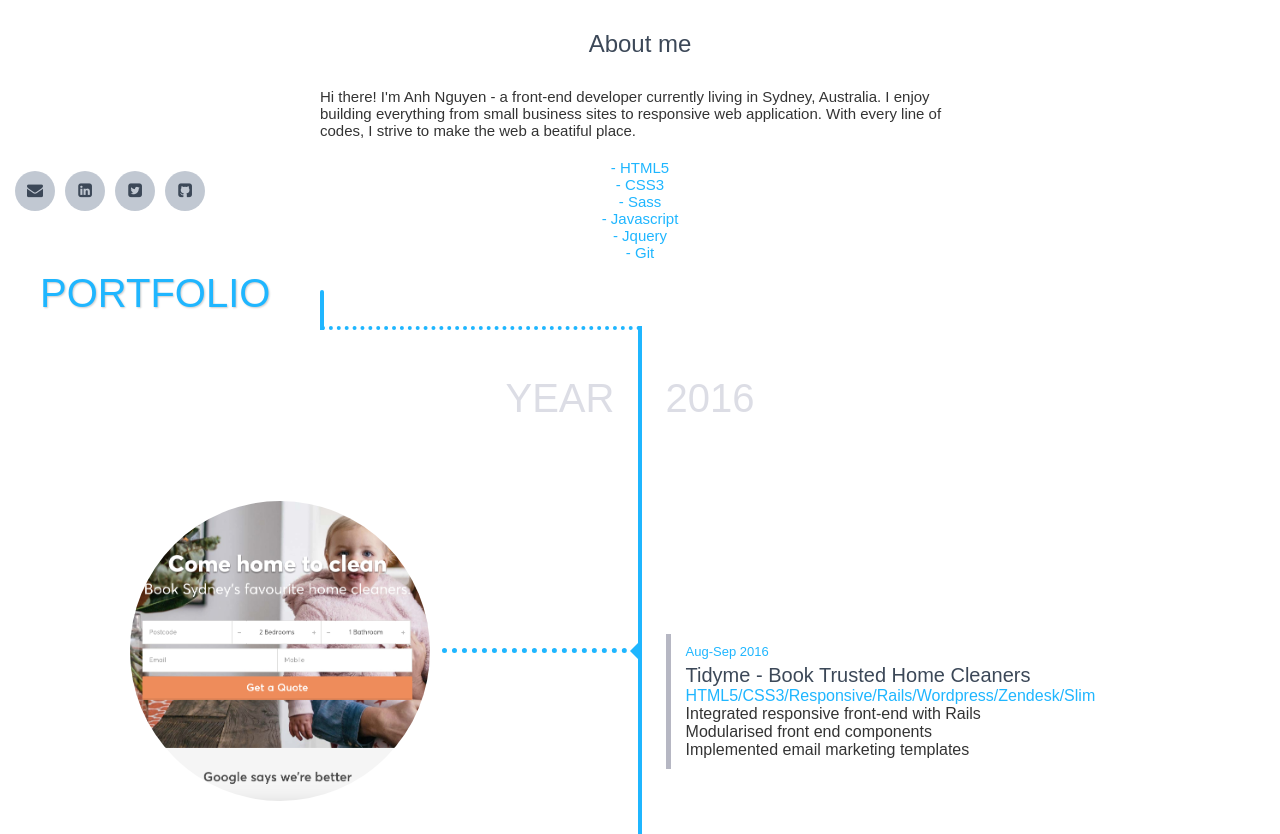
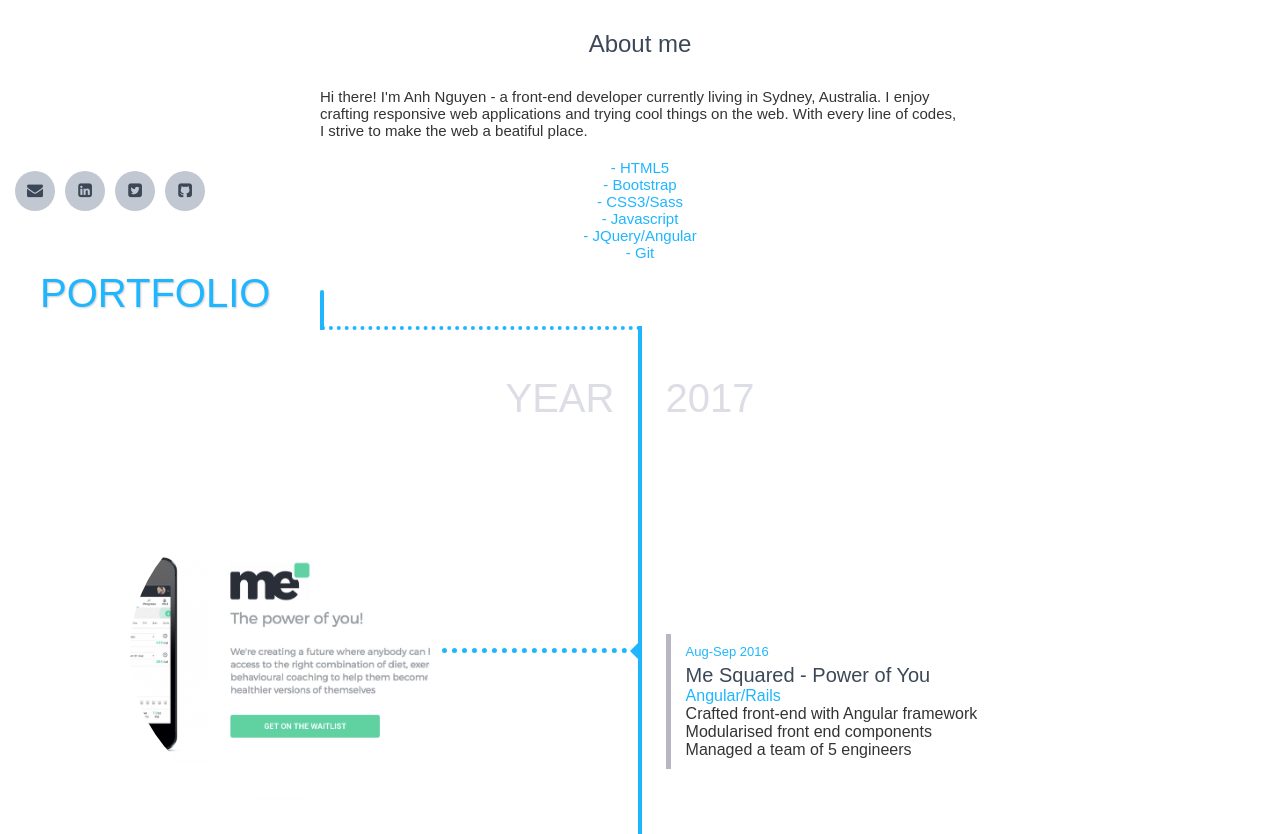
Before and after one commit to anhnguyen0110/anhnguyen, a plain HTML site: page index.html in a window 1280 px wide. Shown: the top 834 px of the page. Drawn offline with nearby package versions, Linux system fonts and the light colour scheme; files whose address does not match are found by name.

Commit message:
added me2

```diff
--- a/index.html
+++ b/index.html
@@ -1,5 +1,6 @@
 <!DOCTYPE html>
 <html lang="en">
+
 <head>
   <title>Anh Nguyen - Front-end Wed Developer</title>
   <meta charset="UTF-8" />
@@ -15,17 +16,18 @@
         <![endif]-->
   <script type="text/javascript" src="js/modernizr.custom.11333.js"></script>
 </head>
+
 <body>
   <div class="container">
 
     <h1>About me</h1>
-            <p class="custom-text-block">Hi there! I'm Anh Nguyen - a front-end developer currently living in Sydney, Australia. I enjoy building everything from small business sites to responsive web application. With every line of codes, I strive to make the web a beatiful place.</p>
+    <p class="custom-text-block">Hi there! I'm Anh Nguyen - a front-end developer currently living in Sydney, Australia. I enjoy crafting responsive web applications and trying cool things on the web. With every line of codes, I strive to make the web a beatiful place.</p>
     <ul class="custom-list">
       <li>- HTML5</li>
-                <li>- CSS3</li>
-                <li>- Sass</li>
+      <li>- Bootstrap</li>
+      <li>- CSS3/Sass</li>
       <li>- Javascript</li>
-                <li>- Jquery</li>
+      <li>- JQuery/Angular</li>
       <li>- Git</li>
     </ul>
     <h2 class="custom-subtitle">Portfolio</h2>
@@ -36,7 +38,37 @@
       <a href="https://github.com/anhnguyen0110" target="_blank"><i class="fa fa-github-square"></i></a>
     </div>
 
+
     <div id="custom-container" class="custom-container">
+      <div class="custom-row">
+        <div class="custom-left">
+          <h2 id="november">Year</h2>
+        </div>
+        <div class="custom-right">
+          <h2>2017</h2>
+        </div>
+      </div>
+
+      <!-- Me2 -->
+      <div class="custom-row custom-large">
+        <div class="custom-left">
+          <a href="http://www.me2.xyz/" target="_blank" class="custom-circle custom-circle-14">Me Squared - Power of You</a>
+        </div>
+        <div class="custom-right">
+          <h3>
+            <span>Aug-Sep 2016</span>
+            <a href="http://www.me2.xyz/" target="_blank">Me Squared - Power of You</a>
+            <ul>
+              <li class="hightlight">Angular/Rails</li>
+              <li>Crafted front-end with Angular framework</li>
+              <li>Modularised front end components</li>
+              <li>Managed a team of 5 engineers</li>
+            </ul>
+          </h3>
+        </div>
+      </div>
+
+
       <div class="custom-row">
         <div class="custom-left">
           <h2 id="november">Year</h2>
@@ -49,7 +81,7 @@
       <!-- TidyMe -->
       <div class="custom-row custom-large">
         <div class="custom-left">
-                       <a href="https://www.conxjobs.com/" target="_blank" class="custom-circle custom-circle-11">Tidyme - Book Trusted Home Cleaners</a>
+          <a href="https://www.tidyme.com.au/" target="_blank" class="custom-circle custom-circle-11">Tidyme - Book Trusted Home Cleaners</a>
         </div>
         <div class="custom-right">
           <h3>
@@ -78,7 +110,7 @@
           </h3>
         </div>
         <div class="custom-right">
-                        <a href="https://www.conxjobs.com/" target="_blank" class="custom-circle custom-circle-13">Sleepfit - Digital Sleep Solution</a>
+          <a href="https://www.sleepfit.com.au/" target="_blank" class="custom-circle custom-circle-13">Sleepfit - Digital Sleep Solution</a>
         </div>
       </div>
 
@@ -266,4 +298,5 @@
   <script type="text/javascript" src="script/script.js"></script>
 
 </body>
+
 </html>
--- a/styles/style.scss
+++ b/styles/style.scss
@@ -1,10 +1,8 @@
 $main-color: #1fb6ff;
 $secondary-color: #8492a6;
 $text-color: #3c4858;
-
 @import url('reset.css');
 @import url('font-awesome.min.css');
-
 body {
   background: #fff;
   color: rgba(0, 0, 0, 0.8);
@@ -294,6 +292,7 @@ h2.custom-subtitle:after {
     color: $main-color;
   }
 }
+
 .custom-circle-1 {
   background-image: url(../images/smileysnap.jpg);
 }
@@ -345,3 +344,7 @@ h2.custom-subtitle:after {
 .custom-circle-13 {
   background-image: url('../images/sleepfit.jpg')
 }
+
+.custom-circle-14 {
+  background-image: url('../images/me2.jpg')
+}
```
Also changed, not shown: images/me2.jpg (added), styles/style.css, 1 other file. Lines whose indentation alone changed are shown as unchanged.
